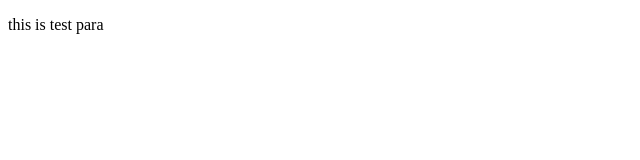
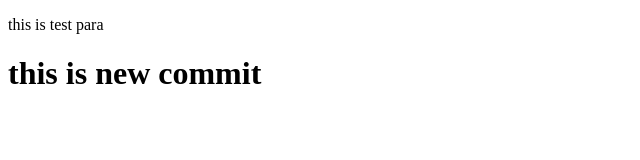
Before and after one commit to firasabualkomboz/test-geeks, a plain HTML site: page index.html in a window 1280 px wide. Shown: the whole page, without its empty margins (0-640 px from the left). Drawn offline with Linux system fonts and the light colour scheme.

Commit message:
add new h1

```diff
--- a/index.html
+++ b/index.html
@@ -10,6 +10,8 @@
 
     <p>this is test para</p>
 
+    <h1>this is new commit </h1>
+
 
 </body>
 </html>
```
